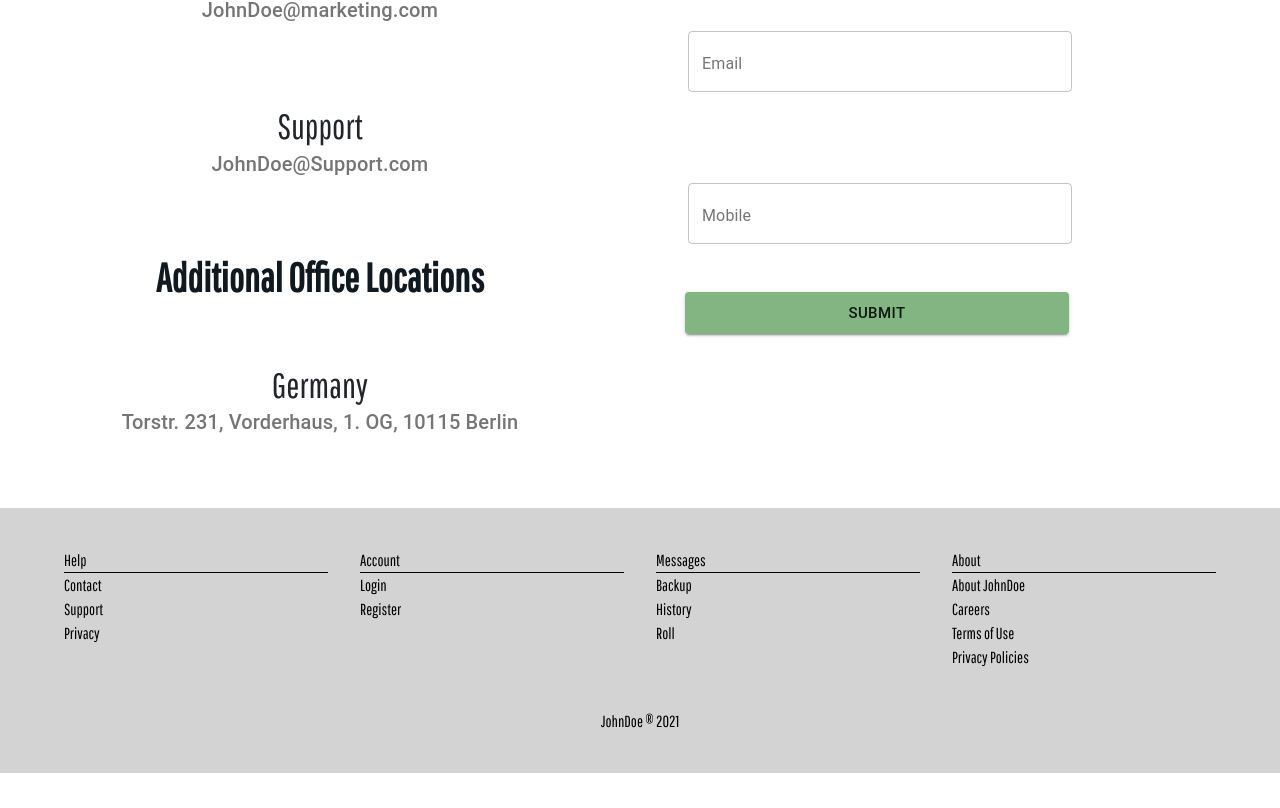
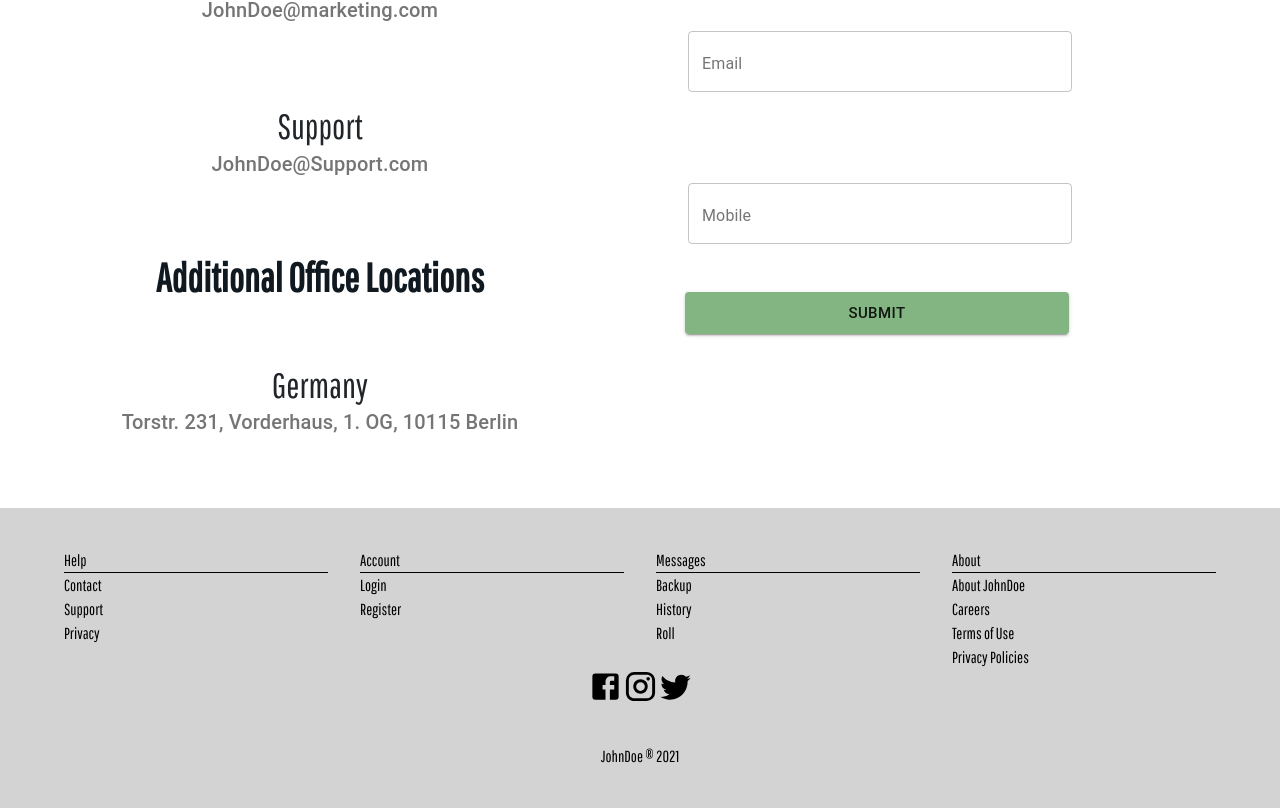
Before and after one commit to arman226/simple-project, a React (Create React App) app: page /Contact in a window 1280 px wide. Shown: the part 842-1650 px from the top of the page. Before the commit the page ends 1615 px from the top, so only its background shows below. Built offline with nearby package versions, Linux system fonts and the light colour scheme.

Commit message:
added social media icons located at footer

```diff
--- a/src/components/footer.js
+++ b/src/components/footer.js
@@ -1,5 +1,8 @@
 import React from 'react'
 import { Container, Grid, Box, Link} from "@material-ui/core";
+import FacebookIcon from '@material-ui/icons/Facebook';
+import InstagramIcon from '@material-ui/icons/Instagram';
+import TwitterIcon from '@material-ui/icons/Twitter';
 
 const footer = () => {
     return (
@@ -86,6 +89,11 @@ const footer = () => {
                                 </Box>
                         </Grid>
                     </Grid>
+                    <Box textAlign="center">
+                    <FacebookIcon fontSize="large" />
+                    <InstagramIcon fontSize="large" />
+                    <TwitterIcon fontSize="large" />
+                    </Box>
                     <Box textAlign="center" pt={{xs: 5, sm: 5 }} pb={{xs:5, sm: 0}}>
                         JohnDoe &reg; {new Date().getFullYear()}
                     </Box>
--- a/src/pages/ContactUs.js
+++ b/src/pages/ContactUs.js
@@ -3,6 +3,7 @@ import { makeStyles, Typography, Collapse, Grid, TextField, Button, createTheme,
 import { COLORS } from "../styles/color.styles";
 import './ContactUs.css';
 import universe from "../assets/video/video-1.mp4";
+
 
 const ContactUs = () => {
   const classes = useStyles();
```
